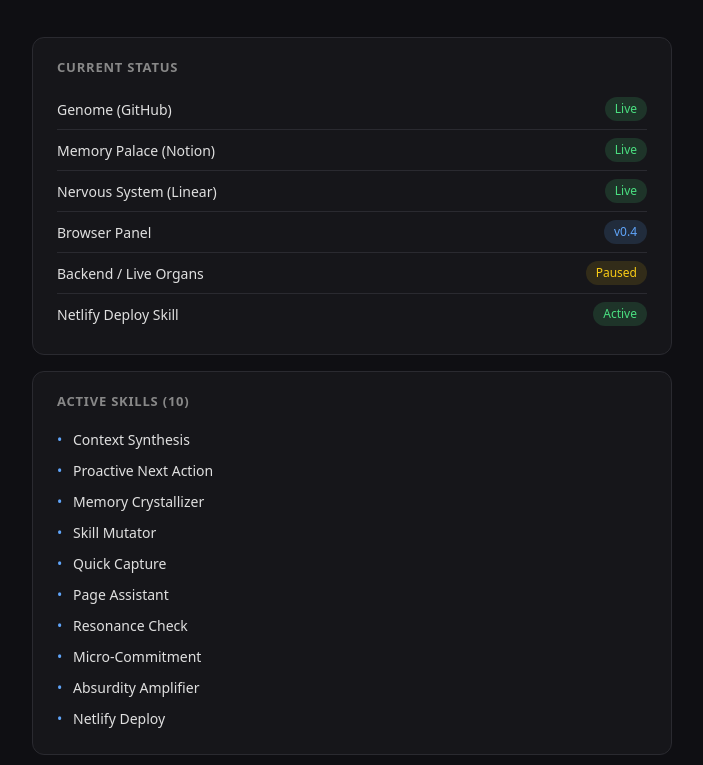
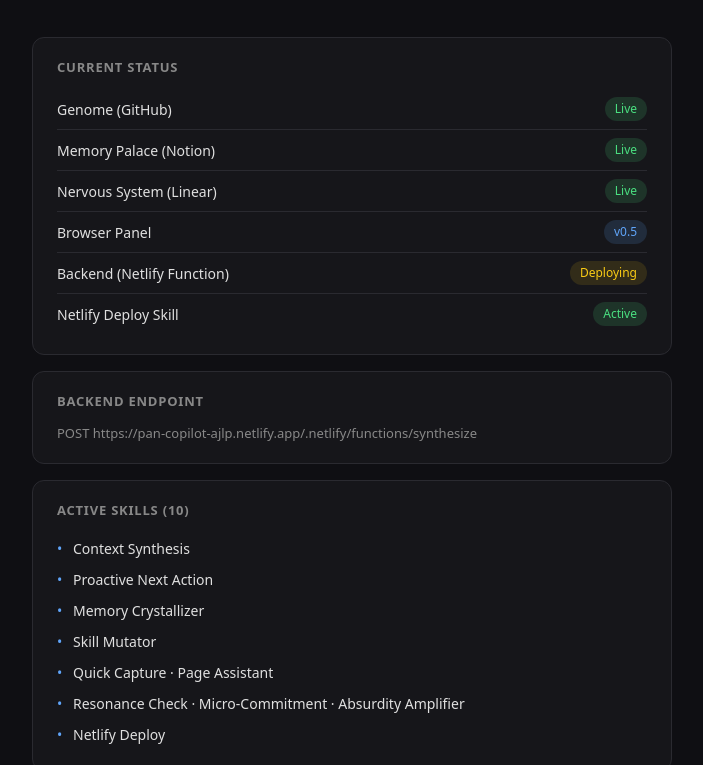
Before and after one commit to adjjvmorii26-png/pan-copilot, a browser extension: page public/index.html in a window 1280 px wide. Shown: the part 194-959 px from the top of the page, without its empty margins (288-991 px from the left). Drawn offline with Linux system fonts and the light colour scheme.

Commit message:
Update public status page to reflect backend v0.5

```diff
--- a/public/index.html
+++ b/public/index.html
@@ -6,98 +6,44 @@
   <title>Pan — Panoptic Co-Pilot</title>
   <style>
     :root {
-      --bg: #0f0f13;
-      --card: #16161a;
-      --text: #e0e0e0;
-      --muted: #888;
-      --accent: #60a5fa;
-      --green: #4ade80;
-      --border: #2a2a30;
+      --bg: #0f0f13; --card: #16161a; --text: #e0e0e0; --muted: #888;
+      --accent: #60a5fa; --green: #4ade80; --border: #2a2a30;
     }
     * { box-sizing: border-box; margin: 0; padding: 0; }
     body {
       font-family: system-ui, -apple-system, sans-serif;
-      background: var(--bg);
-      color: var(--text);
-      min-height: 100vh;
-      display: flex;
-      flex-direction: column;
-      align-items: center;
-      padding: 40px 20px;
-      line-height: 1.5;
+      background: var(--bg); color: var(--text);
+      min-height: 100vh; display: flex; flex-direction: column;
+      align-items: center; padding: 40px 20px; line-height: 1.5;
     }
     .container { max-width: 640px; width: 100%; }
-    header {
-      text-align: center;
-      margin-bottom: 40px;
-    }
-    .logo {
-      font-size: 48px;
-      margin-bottom: 8px;
-    }
-    h1 {
-      font-size: 28px;
-      font-weight: 600;
-      letter-spacing: -0.02em;
-    }
-    .tagline {
-      color: var(--muted);
-      margin-top: 6px;
-      font-size: 15px;
-    }
+    header { text-align: center; margin-bottom: 40px; }
+    .logo { font-size: 48px; margin-bottom: 8px; }
+    h1 { font-size: 28px; font-weight: 600; letter-spacing: -0.02em; }
+    .tagline { color: var(--muted); margin-top: 6px; font-size: 15px; }
     .card {
-      background: var(--card);
-      border: 1px solid var(--border);
-      border-radius: 12px;
-      padding: 20px 24px;
-      margin-bottom: 16px;
+      background: var(--card); border: 1px solid var(--border);
+      border-radius: 12px; padding: 20px 24px; margin-bottom: 16px;
     }
     .card h2 {
-      font-size: 13px;
-      text-transform: uppercase;
-      letter-spacing: 0.06em;
-      color: var(--muted);
-      margin-bottom: 12px;
+      font-size: 13px; text-transform: uppercase; letter-spacing: 0.06em;
+      color: var(--muted); margin-bottom: 12px;
     }
     .status-row {
-      display: flex;
-      justify-content: space-between;
-      align-items: center;
-      padding: 8px 0;
-      border-bottom: 1px solid var(--border);
-      font-size: 14px;
+      display: flex; justify-content: space-between; align-items: center;
+      padding: 8px 0; border-bottom: 1px solid var(--border); font-size: 14px;
     }
     .status-row:last-child { border-bottom: none; }
     .badge {
-      font-size: 12px;
-      padding: 3px 10px;
-      border-radius: 20px;
-      font-weight: 500;
+      font-size: 12px; padding: 3px 10px; border-radius: 20px; font-weight: 500;
     }
-    .badge.live { background: rgba(74, 222, 128, 0.15); color: var(--green); }
-    .badge.paused { background: rgba(250, 204, 21, 0.12); color: #facc15; }
-    .badge.good { background: rgba(96, 165, 250, 0.15); color: var(--accent); }
-    ul {
-      list-style: none;
-      font-size: 14px;
-    }
-    ul li {
-      padding: 5px 0;
-      padding-left: 16px;
-      position: relative;
-    }
-    ul li::before {
-      content: "•";
-      position: absolute;
-      left: 0;
-      color: var(--accent);
-    }
-    footer {
-      margin-top: 32px;
-      text-align: center;
-      color: var(--muted);
-      font-size: 13px;
-    }
+    .badge.live { background: rgba(74,222,128,0.15); color: var(--green); }
+    .badge.pending { background: rgba(250,204,21,0.12); color: #facc15; }
+    .badge.good { background: rgba(96,165,250,0.15); color: var(--accent); }
+    ul { list-style: none; font-size: 14px; }
+    ul li { padding: 5px 0; padding-left: 16px; position: relative; }
+    ul li::before { content: "•"; position: absolute; left: 0; color: var(--accent); }
+    footer { margin-top: 32px; text-align: center; color: var(--muted); font-size: 13px; }
     a { color: var(--accent); text-decoration: none; }
     a:hover { text-decoration: underline; }
   </style>
@@ -112,30 +58,19 @@
 
     <div class="card">
       <h2>Current Status</h2>
-      <div class="status-row">
-        <span>Genome (GitHub)</span>
-        <span class="badge live">Live</span>
-      </div>
-      <div class="status-row">
-        <span>Memory Palace (Notion)</span>
-        <span class="badge live">Live</span>
-      </div>
-      <div class="status-row">
-        <span>Nervous System (Linear)</span>
-        <span class="badge live">Live</span>
-      </div>
-      <div class="status-row">
-        <span>Browser Panel</span>
-        <span class="badge good">v0.4</span>
-      </div>
-      <div class="status-row">
-        <span>Backend / Live Organs</span>
-        <span class="badge paused">Paused</span>
-      </div>
-      <div class="status-row">
-        <span>Netlify Deploy Skill</span>
-        <span class="badge live">Active</span>
-      </div>
+      <div class="status-row"><span>Genome (GitHub)</span><span class="badge live">Live</span></div>
+      <div class="status-row"><span>Memory Palace (Notion)</span><span class="badge live">Live</span></div>
+      <div class="status-row"><span>Nervous System (Linear)</span><span class="badge live">Live</span></div>
+      <div class="status-row"><span>Browser Panel</span><span class="badge good">v0.5</span></div>
+      <div class="status-row"><span>Backend (Netlify Function)</span><span class="badge pending">Deploying</span></div>
+      <div class="status-row"><span>Netlify Deploy Skill</span><span class="badge live">Active</span></div>
+    </div>
+
+    <div class="card">
+      <h2>Backend Endpoint</h2>
+      <p style="font-size:13px;word-break:break-all;color:var(--muted)">
+        POST https://pan-copilot-ajlp.netlify.app/.netlify/functions/synthesize
+      </p>
     </div>
 
     <div class="card">
@@ -145,21 +80,10 @@
         <li>Proactive Next Action</li>
         <li>Memory Crystallizer</li>
         <li>Skill Mutator</li>
-        <li>Quick Capture</li>
-        <li>Page Assistant</li>
-        <li>Resonance Check</li>
-        <li>Micro-Commitment</li>
-        <li>Absurdity Amplifier</li>
+        <li>Quick Capture · Page Assistant</li>
+        <li>Resonance Check · Micro-Commitment · Absurdity Amplifier</li>
         <li>Netlify Deploy</li>
       </ul>
-    </div>
-
-    <div class="card">
-      <h2>What just happened</h2>
-      <p style="font-size:14px;color:var(--muted)">
-        This page itself was created by Pan using the new <strong>Netlify Deploy</strong> skill
-        after the user said “u decide”. It is the first public face of the system.
-      </p>
     </div>
 
     <footer>
```
